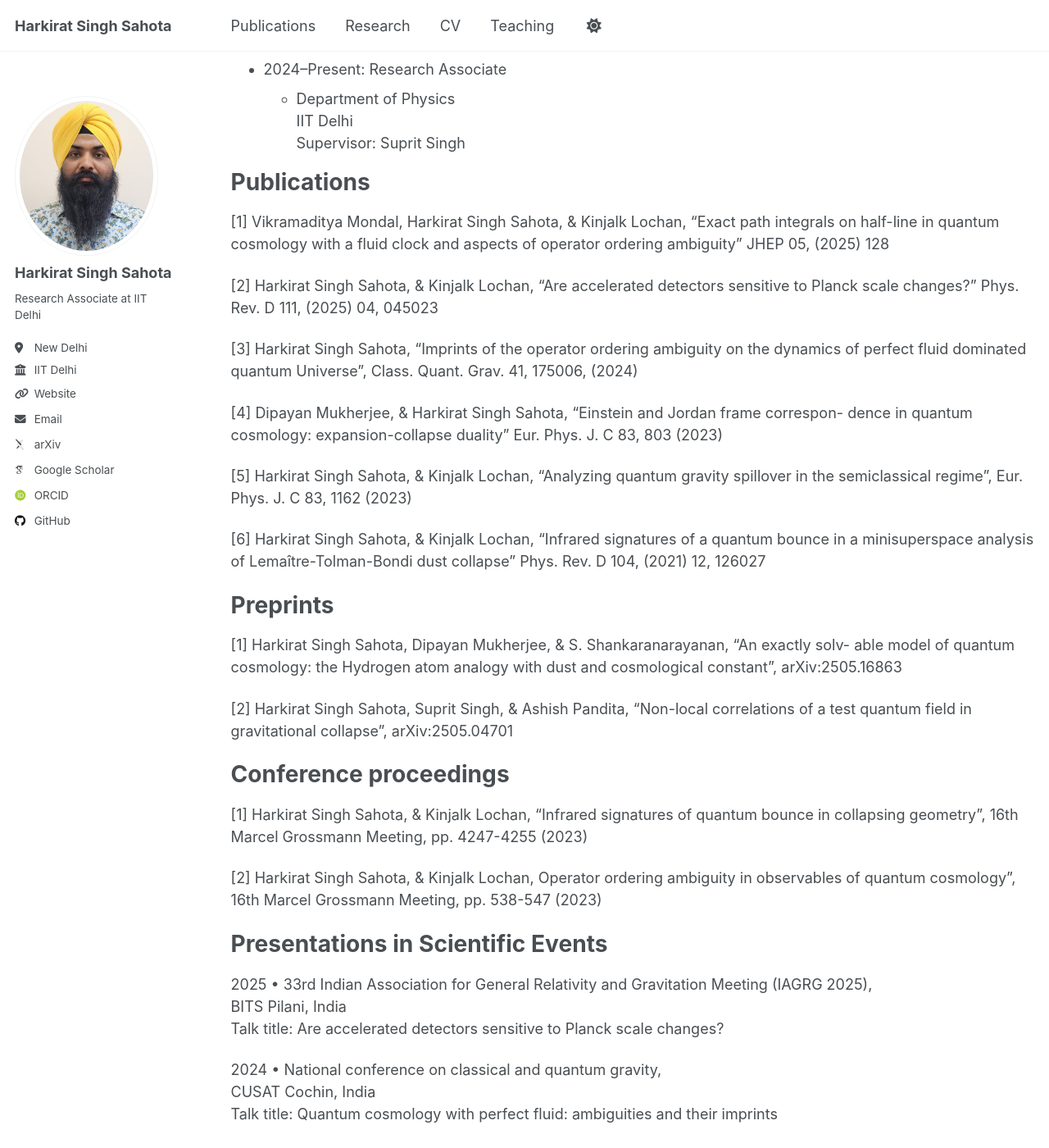
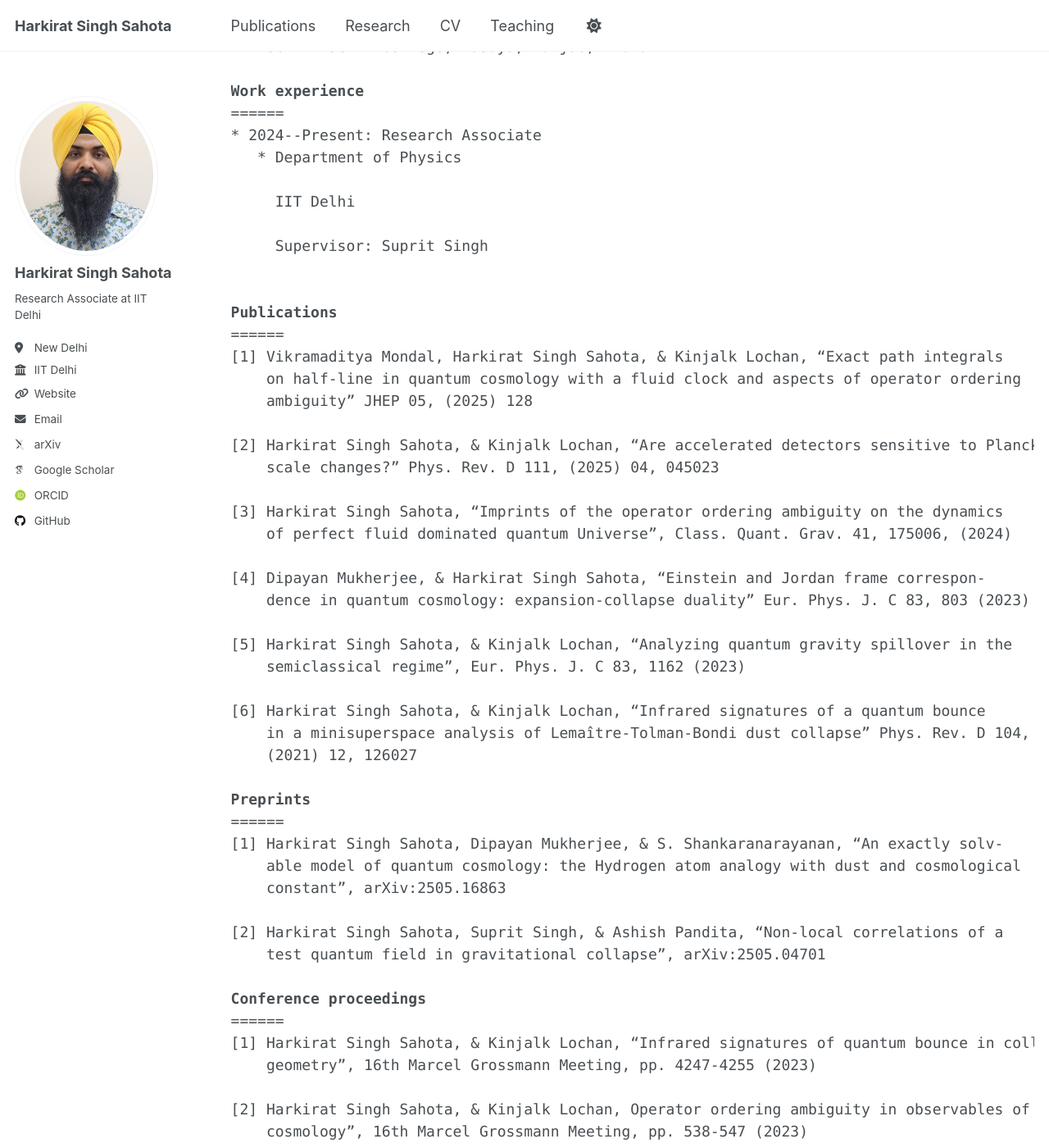
Before and after one commit to harkiratss/harkiratss.github.io, a Jekyll site: the page built from _pages/cv.md, in a window 1280 px wide and 1400 px high, scrolled down 317 px. Shown: the whole window at 82% size. Built offline with Jekyll 4.4.1, drawn with Linux system fonts in a browser that asks for light colours; some web fonts are replaced; some of the changed text lies outside the part shown.

Commit message:
Update cv.md

```diff
--- a/_pages/cv.md
+++ b/_pages/cv.md
@@ -8,8 +8,9 @@ redirect_from:
 ---
 
 {% include base_path %}
+ <pre>
 
-Education
+<strong>Education</strong>
 ======
 * Ph.D in Department of Physical Sciences, IISER Mohali, 2024
      Thesis title: Quantum gravity with perfect fluid: ambiguities and their imprints <br />
@@ -17,14 +18,14 @@ Education
 * M.Sc. in Department of Physics, Panjab University, Chandigarh, India, 2017
 * B.Sc. in JCDAV College, Dasuya, Punjab, India
 
-Work experience
+<strong>Work experience</strong>
 ======
 * 2024--Present: Research Associate
    * Department of Physics <br />
      IIT Delhi <br />
      Supervisor: Suprit Singh <br />
 
-Publications
+<strong>Publications</strong>
 ======
 [1] Vikramaditya Mondal, Harkirat Singh Sahota, & Kinjalk Lochan, “Exact path integrals
     on half-line in quantum cosmology with a fluid clock and aspects of operator ordering
@@ -46,7 +47,7 @@ Publications
     in a minisuperspace analysis of Lemaître-Tolman-Bondi dust collapse” Phys. Rev. D 104,
     (2021) 12, 126027
 
-Preprints
+<strong>Preprints</strong>
 ======
 [1] Harkirat Singh Sahota, Dipayan Mukherjee, & S. Shankaranarayanan, “An exactly solv-
     able model of quantum cosmology: the Hydrogen atom analogy with dust and cosmological
@@ -55,7 +56,7 @@ Preprints
 [2] Harkirat Singh Sahota, Suprit Singh, & Ashish Pandita, “Non-local correlations of a
     test quantum field in gravitational collapse”, arXiv:2505.04701
 
-Conference proceedings
+<strong>Conference proceedings</strong>
 ======
 [1] Harkirat Singh Sahota, & Kinjalk Lochan, “Infrared signatures of quantum bounce in collapsing
     geometry”, 16th Marcel Grossmann Meeting, pp. 4247-4255 (2023)
@@ -63,7 +64,7 @@ Conference proceedings
 [2] Harkirat Singh Sahota, & Kinjalk Lochan, Operator ordering ambiguity in observables of quantum
     cosmology”, 16th Marcel Grossmann Meeting, pp. 538-547 (2023)
 
-Presentations in Scientific Events
+<strong>Presentations in Scientific Events</strong>
 ======
 2025 • 33rd Indian Association for General Relativity and Gravitation Meeting (IAGRG 2025), <br />
        BITS Pilani, India <br />
@@ -99,7 +100,7 @@ Presentations in Scientific Events
        IIT Gandhinagar, India <br />
        Talk title :- Infrared signature of quantum bounce in collapsing geometry
 
-Teaching Assistance
+<strong>Teaching Assistance</strong>
 ======
 2024-25 NPTEL noc25-ph10 (Foundations of quantum theory: Relativistic approach)
 
@@ -113,10 +114,11 @@ Teaching Assistance
 
 2018-19 IDC 102: Hands-on electronics (Spring)
 
-Skills
+<strong>Skills</strong>
 ======
 * Programming Languages: Mathematica, C/C++, Python, Julia
 
 * Operating systems: GNU/Linux, Windows
 
 * Typesetting Software: LATEX
+ </pre>
```
